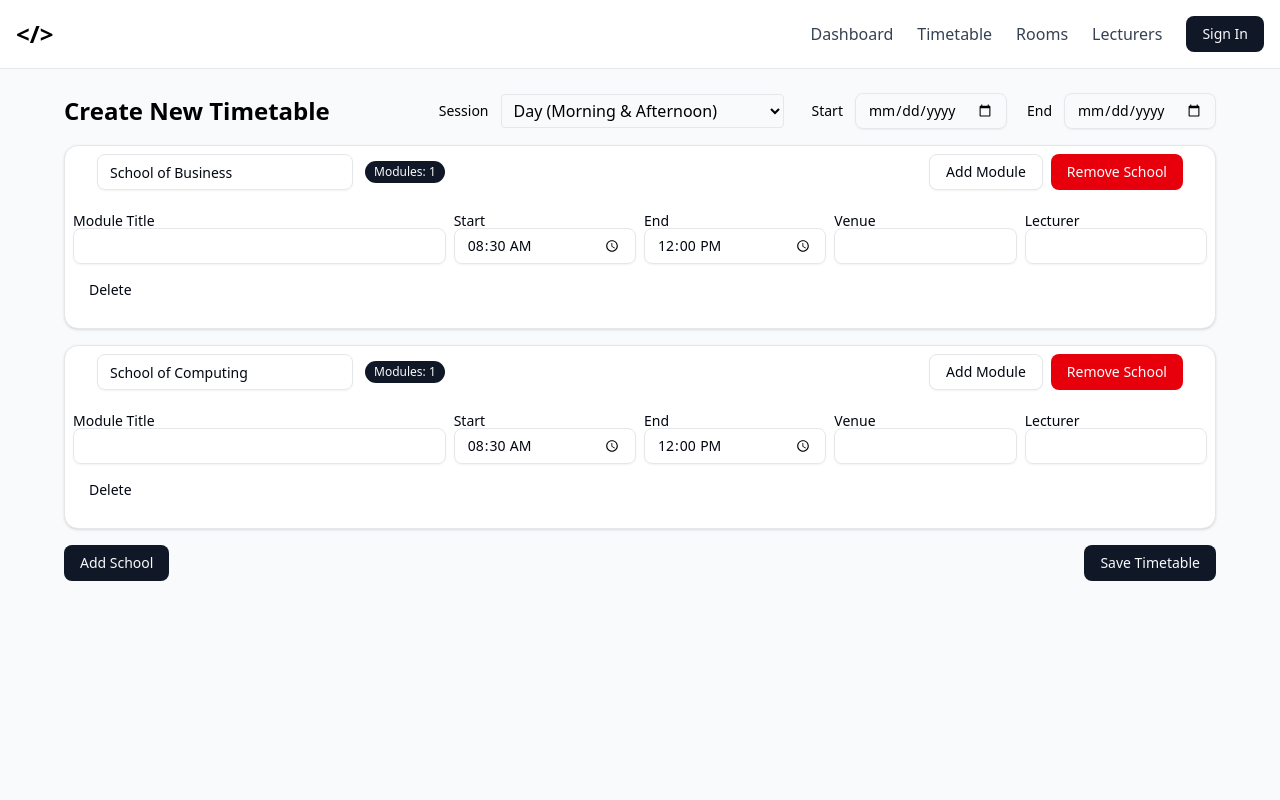
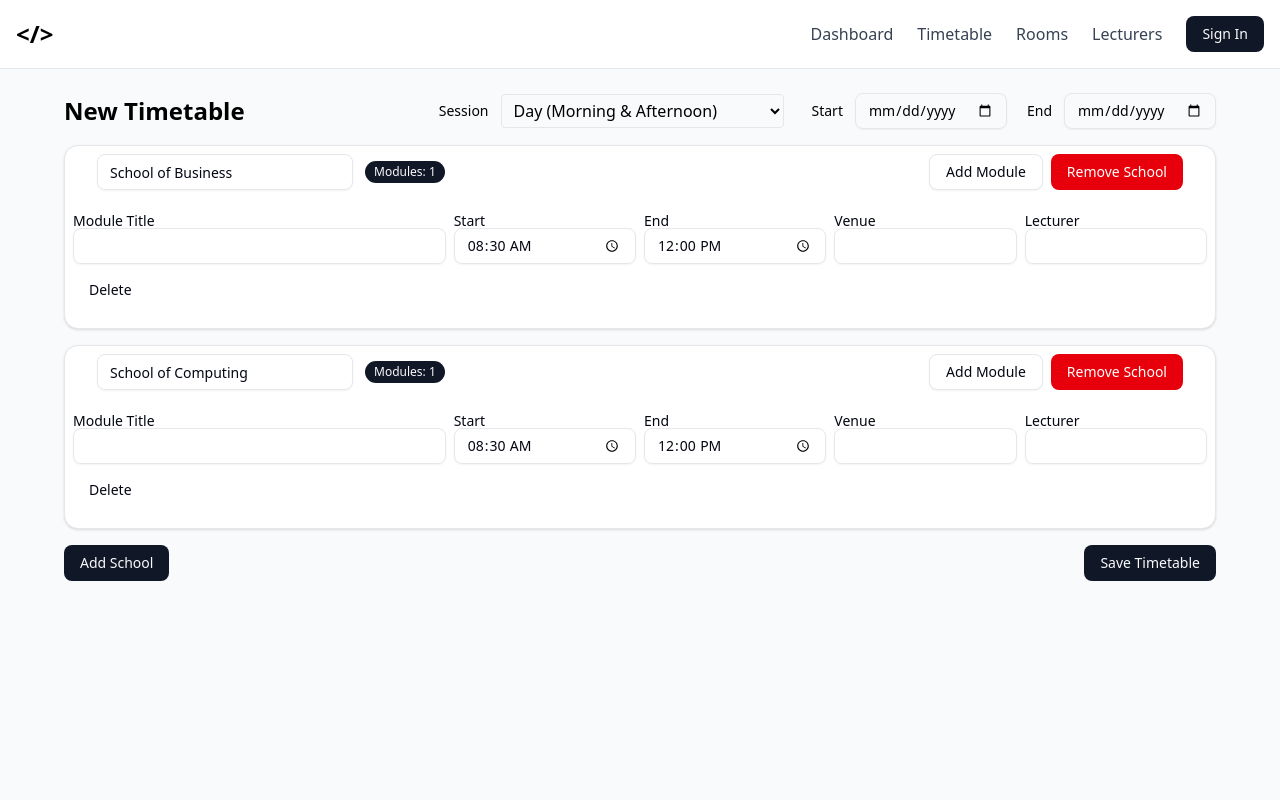
Before and after one commit to Shema-arsene/timetable-conflict-detector, a Next.js app: page /timetable/new in a window 1280 px wide. Shown: the top 800 px of the page. Built offline with nearby package versions, Linux system fonts and the light colour scheme.

Commit message:
Update the page title

```diff
--- a/app/timetable/new/page.tsx
+++ b/app/timetable/new/page.tsx
@@ -292,7 +292,7 @@ const NewTimetablePage = () => {
     <div className="min-h-screen bg-gray-50 p-6">
       <div className="max-w-6xl mx-auto">
         <div className="flex items-center justify-between mb-4">
-          <h1 className="text-2xl font-semibold">Create New Timetable</h1>
+          <h1 className="text-2xl font-semibold">New Timetable</h1>
           <div className="flex items-center gap-3">
             <Label>Session</Label>
             <select
```
